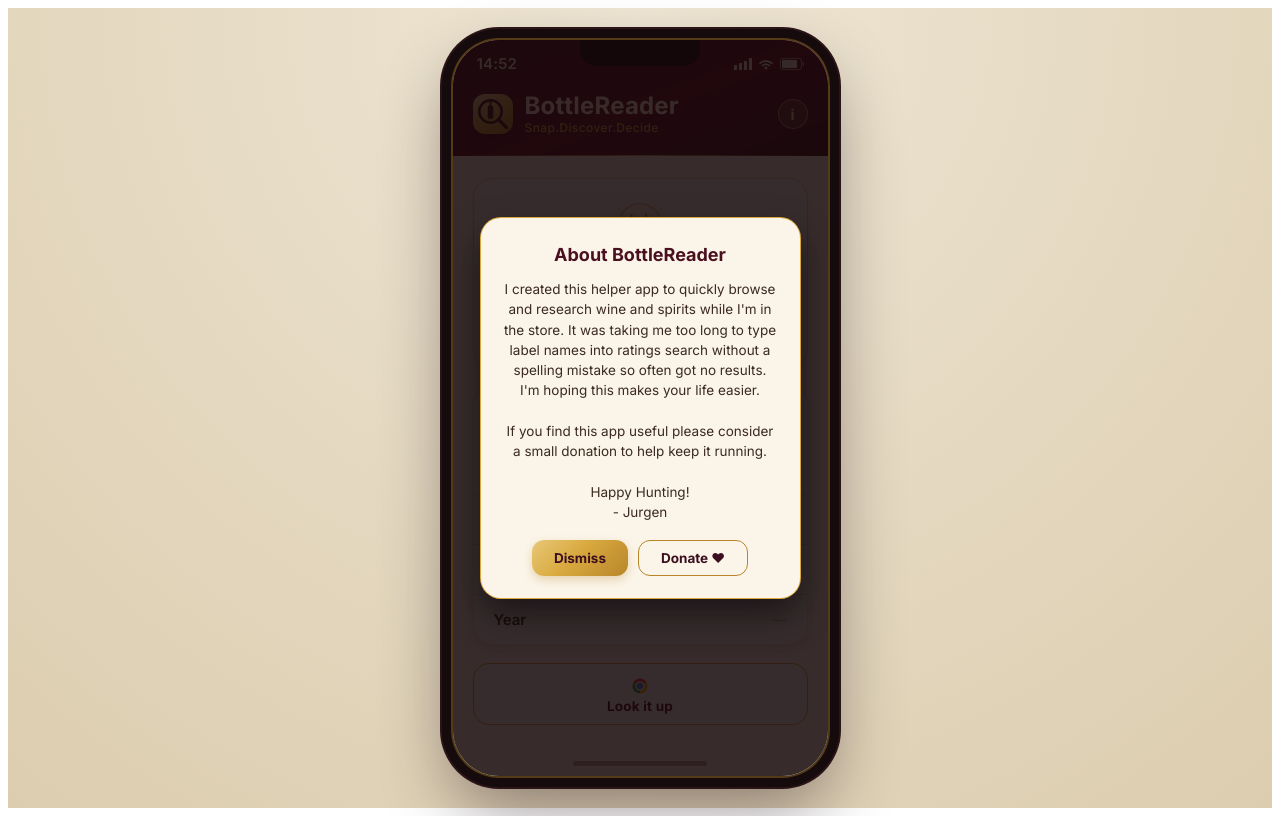
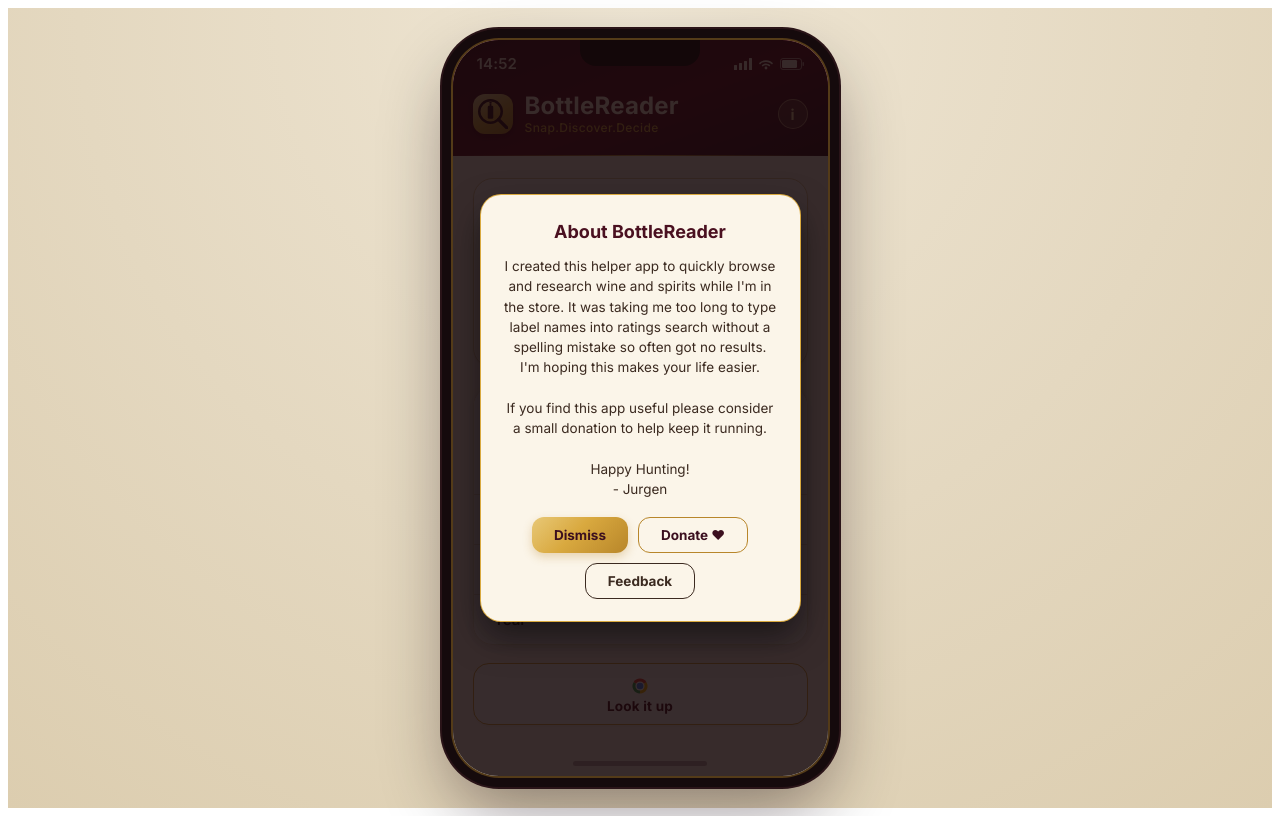
Before and after one commit to jurgenfigura/Wine-Scout, a React (Vite) app: page / in a window 1280 px wide. Both pictures are taken after a click on the button "About BottleReader". Built offline with nearby package versions, Linux system fonts and the light colour scheme.

Commit message:
Add files via upload

```diff
--- a/src/App.jsx
+++ b/src/App.jsx
@@ -808,6 +808,14 @@
                 >
                   Donate ♥
                 </a>
+                <a
+                  href="https://forms.gle/QGB4QiMYRc58hVhP6"
+                  target="_blank"
+                  rel="noopener noreferrer"
+                  style={styles.infoFeedbackButton}
+                >
+                  Feedback
+                </a>
               </div>
             </div>
           </div>
@@ -1275,6 +1283,8 @@
   infoButtonRow: {
     marginTop: 4,
     display: "flex",
+    flexWrap: "wrap",
+    justifyContent: "center",
     gap: 10,
   },
   infoCloseButton: {
@@ -1304,6 +1314,21 @@
     alignItems: "center",
     justifyContent: "center",
   },
+  infoFeedbackButton: {
+    background: "transparent",
+    border: "1.5px solid #3B2A20",
+    borderRadius: 12,
+    padding: "9px 22px",
+    fontFamily: "inherit",
+    fontSize: 13.5,
+    fontWeight: 700,
+    color: "#3B2A20",
+    cursor: "pointer",
+    textDecoration: "none",
+    display: "inline-flex",
+    alignItems: "center",
+    justifyContent: "center",
+  },
   homeIndicatorWrap: {
     display: "flex",
     justifyContent: "center",
```
